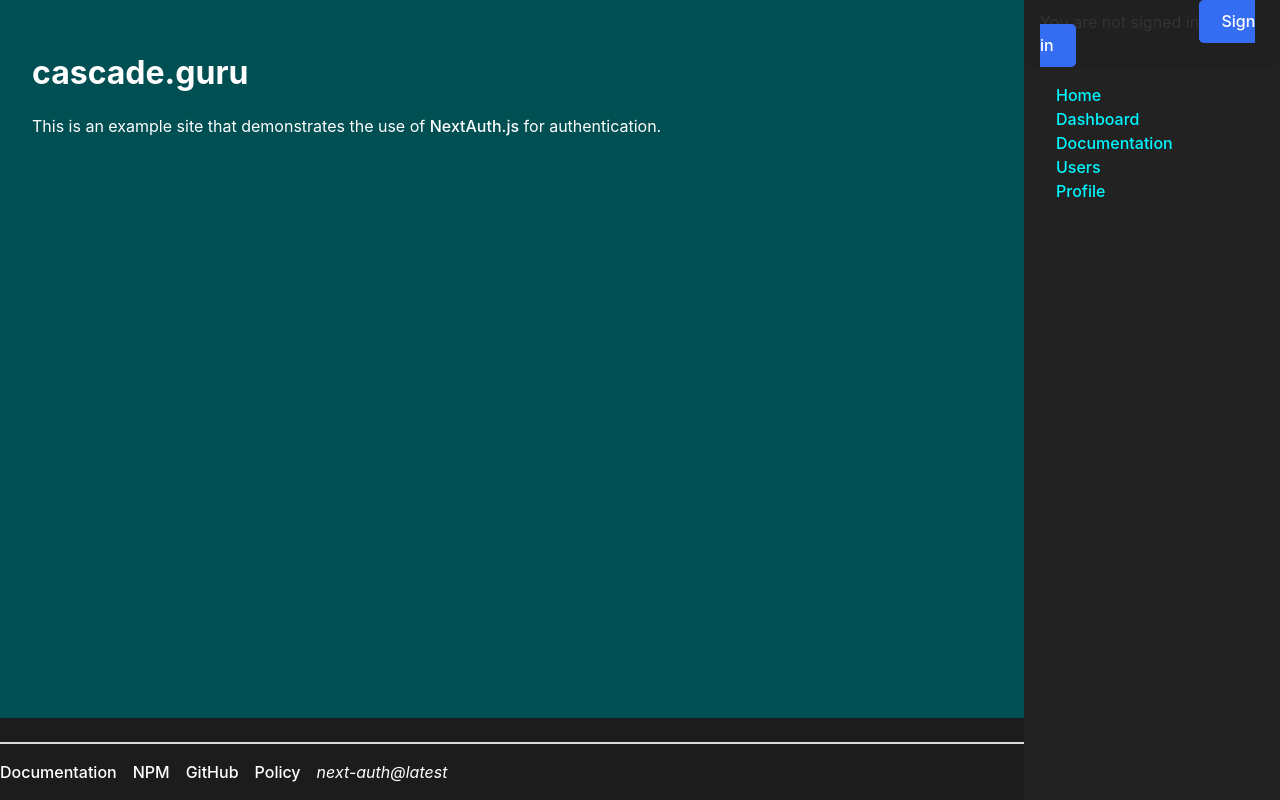
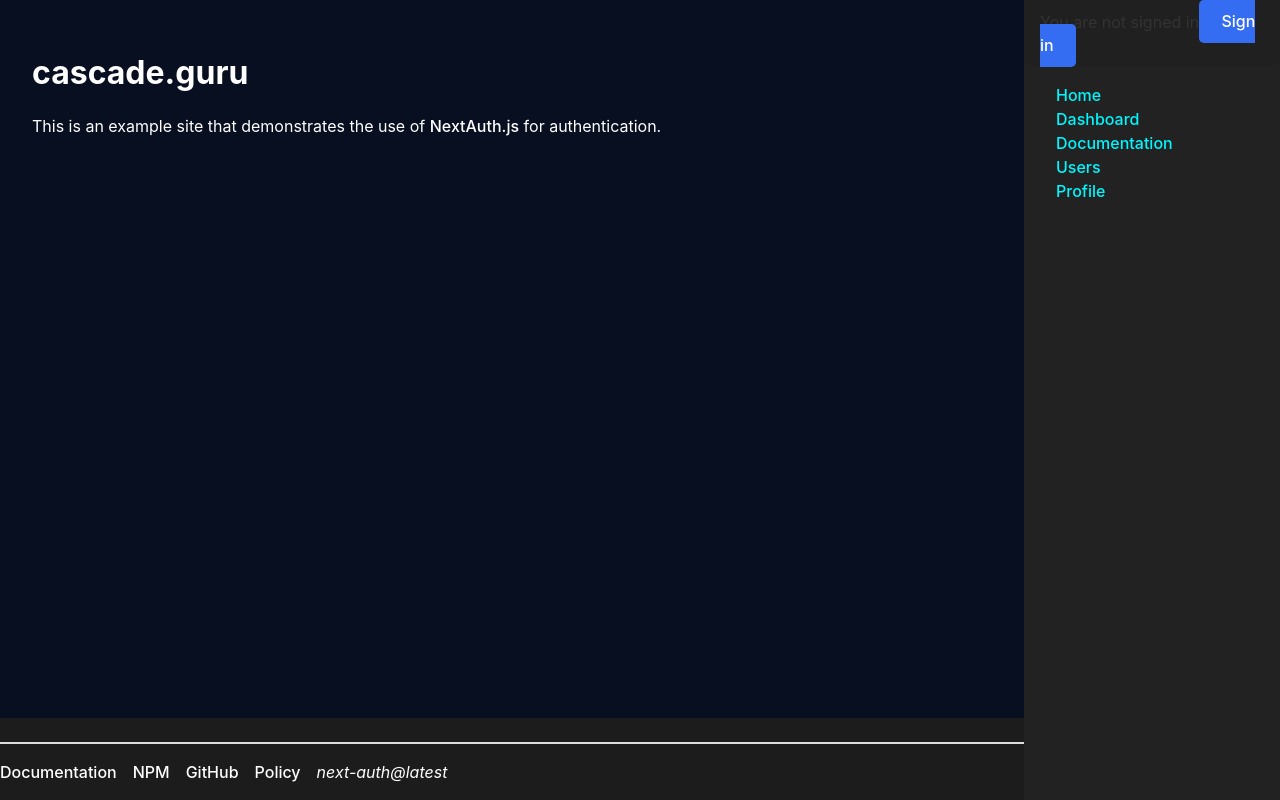
Before and after one commit to TJSeabury/cascade.guru, a Next.js app: page / in a window 1280 px wide. Built offline with nearby package versions, Linux system fonts and the light colour scheme; no server answers.

Commit message:
darker background

```diff
--- a/styles/globals.css
+++ b/styles/globals.css
@@ -27,7 +27,7 @@ body {
 .appMain {
   grid-area: main;
   padding: 2rem;
-  background-color: hsl(182, 100%, 16%);
+  background-color: hsl(222, 62%, 8%);
   color: white;
 }
 .appFooter {
```
